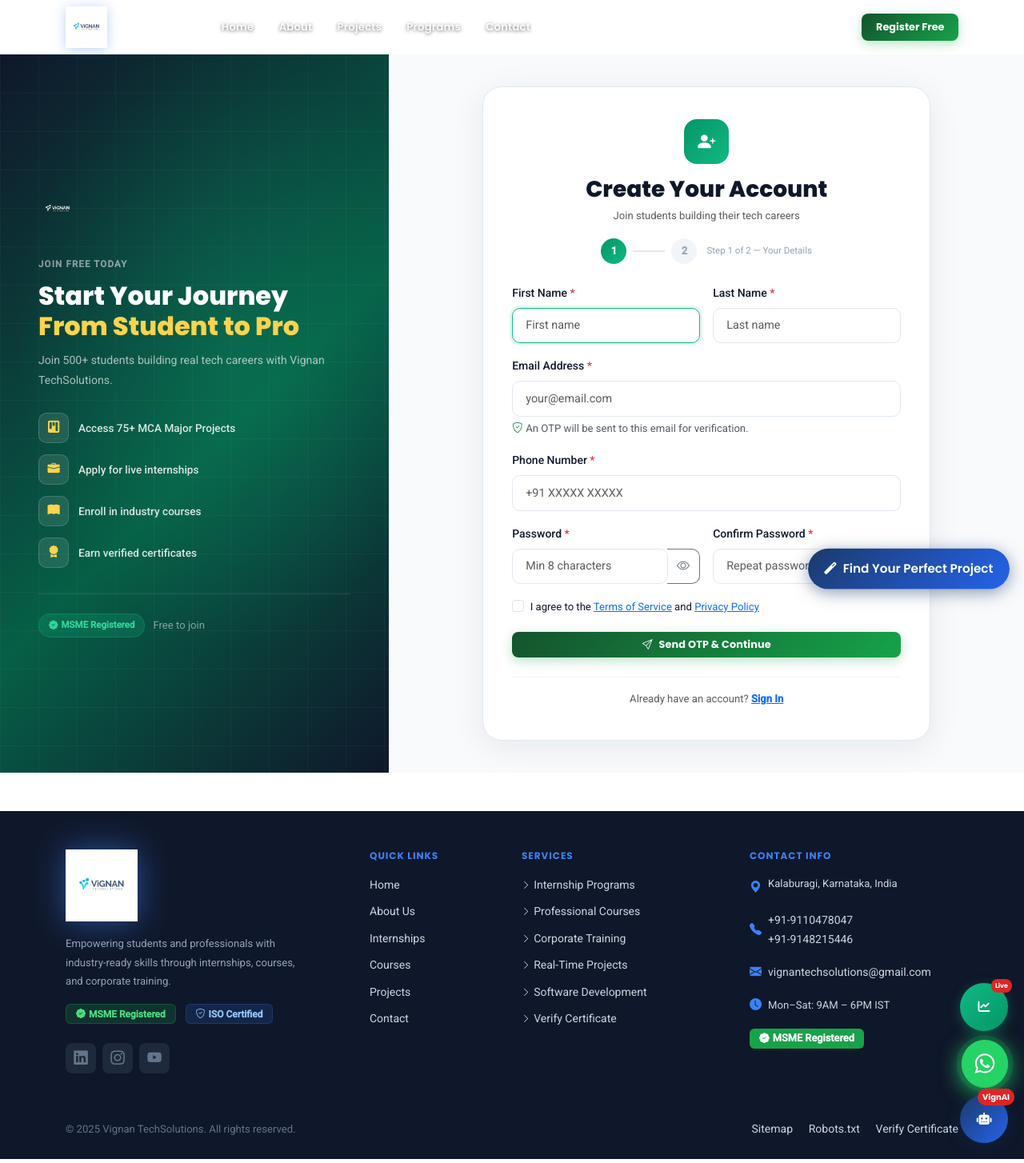
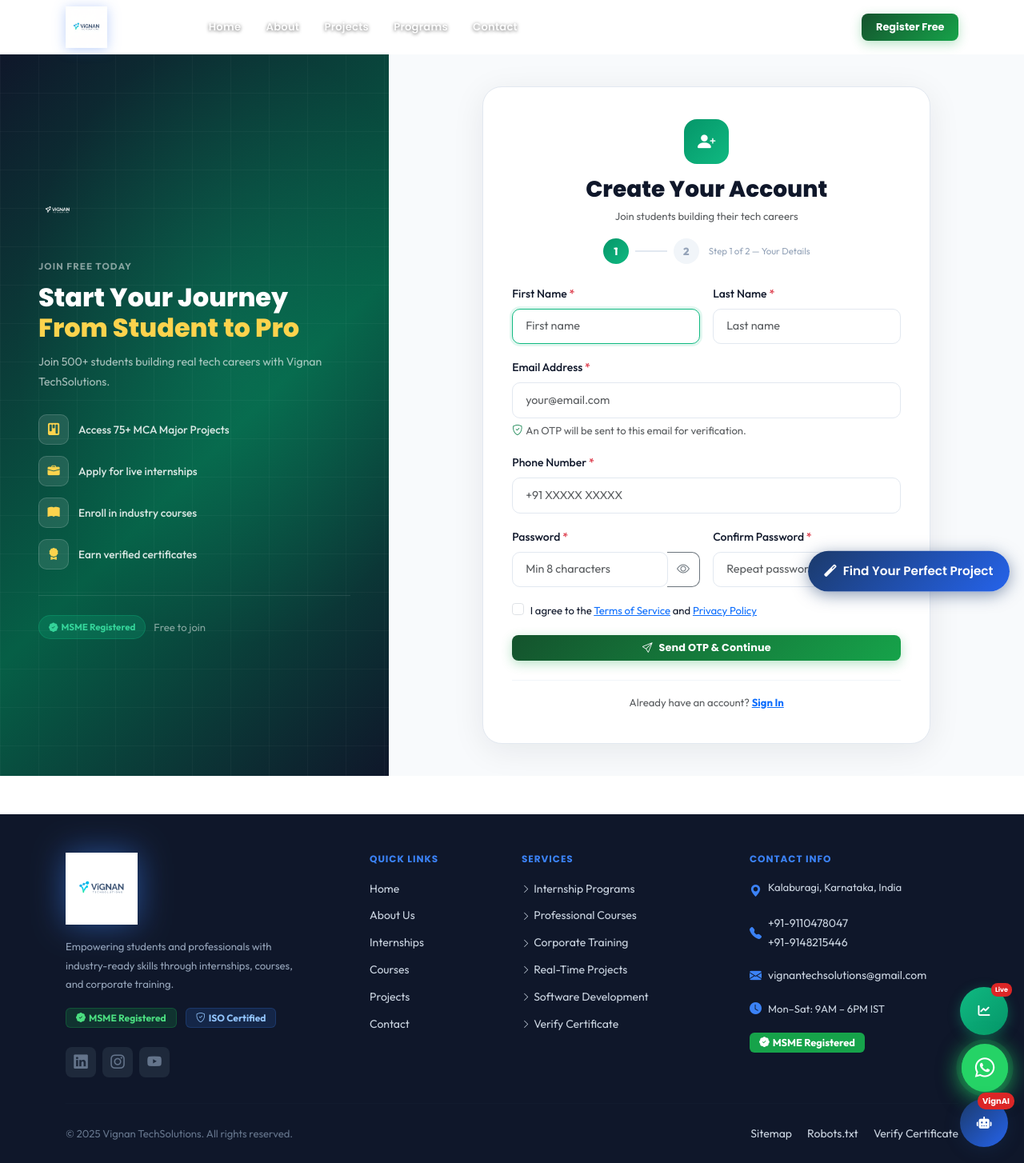
Before and after one commit to Vignantechsolutions/Vignantech, a Django app: page /accounts/register/ in a window 1280 px wide. Shown: the whole page at 80% size. Run offline with Django 5.2, Linux system fonts and the light colour scheme; some libraries are stand-ins or nearby versions.

Commit message:
design: upgrade brand typography to Outfit and add sliding sitemap link transitions in the footer

```diff
--- a/static/css/main.css
+++ b/static/css/main.css
@@ -34,7 +34,7 @@
 *, *::before, *::after { box-sizing: border-box; margin: 0; padding: 0; }
 html { scroll-behavior: smooth; }
 body {
-    font-family: 'Roboto', sans-serif;
+    font-family: 'Outfit', sans-serif;
     color: var(--text);
     background: var(--body-bg);
     line-height: 1.7;
@@ -545,8 +545,17 @@ img { max-width: 100%; }
 .auth-logo { height: 52px; width: auto; object-fit: contain; }
 
 /* ── Footer ── */
-.footer-link { color: #CBD5E1; text-decoration: none; font-size: .875rem; transition: color .2s; }
-.footer-link:hover { color: var(--secondary); }
+.footer-link {
+    color: #CBD5E1;
+    text-decoration: none;
+    font-size: .875rem;
+    display: inline-block;
+    transition: all 0.3s cubic-bezier(0.16, 1, 0.3, 1);
+}
+.footer-link:hover {
+    color: #60A5FA !important;
+    transform: translateX(6px);
+}
 .footer-social {
     color: #64748B; font-size: 1.1rem; text-decoration: none;
     width: 38px; height: 38px; border-radius: 8px;
--- a/templates/base.html
+++ b/templates/base.html
@@ -68,7 +68,7 @@
 
     <link rel="preconnect" href="https://fonts.googleapis.com">
     <link rel="preconnect" href="https://fonts.gstatic.com" crossorigin>
-    <link href="https://fonts.googleapis.com/css2?family=Poppins:wght@400;500;600;700;800&family=Roboto:wght@300;400;500&display=swap" rel="stylesheet">
+    <link href="https://fonts.googleapis.com/css2?family=Poppins:wght@400;500;600;700;800&family=Outfit:wght@300;400;500;600;700;800&display=swap" rel="stylesheet">
     <link href="https://cdn.jsdelivr.net/npm/bootstrap@5.3.2/dist/css/bootstrap.min.css" rel="stylesheet">
     <link href="https://cdn.jsdelivr.net/npm/bootstrap-icons@1.11.3/font/bootstrap-icons.css" rel="stylesheet">
     <link href="https://cdnjs.cloudflare.com/ajax/libs/font-awesome/6.4.2/css/all.min.css" rel="stylesheet">
```
